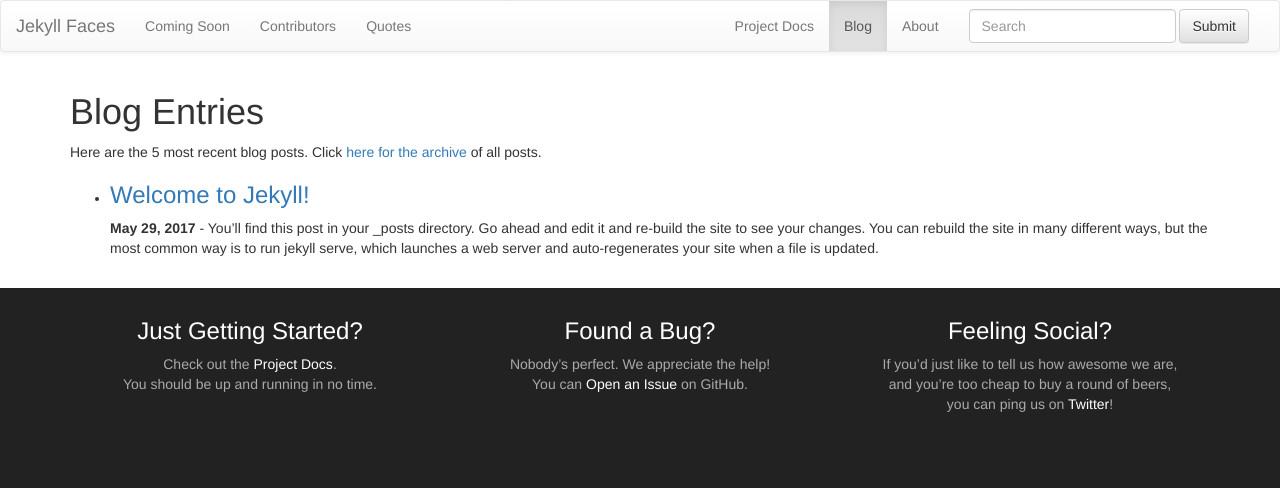
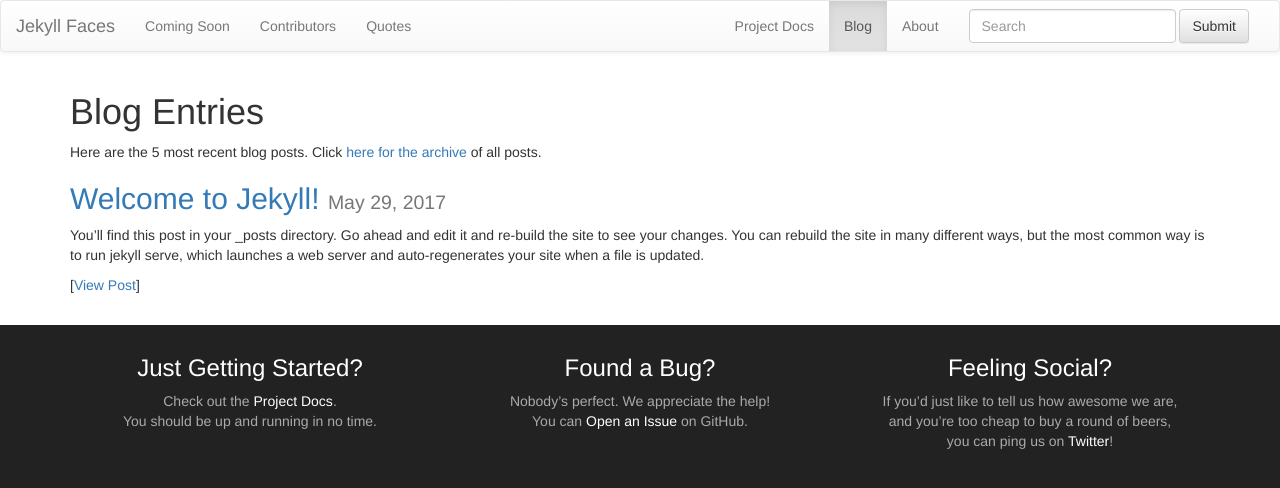
Before and after one commit to groundh0g/jekyllfaces, a Jekyll site: the page built from blog/index.md, in a window 1280 px wide. Shown: the top 488 px of the page. Built offline with Jekyll 4.4.1, drawn with Linux system fonts in a browser that asks for light colours; our own code applies the rules of GitHub Pages for plain Markdown files.

Commit message:
tweaks to blog and blog archive

```diff
--- a/_includes/blog-list-posts.liquid
+++ /dev/null
@@ -1,11 +0,0 @@
-
-{% assign post_count = site.posts | size %}
-{% assign post_limit = include.post_limit | default: post_count %}
-{% assign word_limit = include.word_limit | default: 25 %}
-
-{% for file in site.posts limit: post_limit %}
- * ### [{{ file.title | escape }}]({{ file.url }})<br/>
-   **{{ file.date | date: "%b %-d, %Y" }}** - {{ file.excerpt | default: file.content | strip_html | truncatewords: word_limit }}
-{% endfor %}
-
-  <!-- <p class="rss-subscribe">subscribe <a href="{{ "/feed.xml" | relative_url }}">via RSS</a></p> -->
--- a/blog/index.md
+++ b/blog/index.md
@@ -2,8 +2,17 @@
 layout: page
 ---
 
+{% assign numPosts = 5 %}
+
 # Blog Entries
 
-Here are the 5 most recent blog posts. Click [here for the archive]({{ site.baseurl }}/blog/archive.html) of all posts.
+Here are the {{ numPosts }} most recent blog posts. Click [here for the archive]({{ site.baseurl }}/blog/archive.html) of all posts.
 
-{% include blog-list-posts.liquid post_limit=5 word_limit=75 %}
+{% for post in site.posts limit: numPosts %}
+## [{{ post.title | escape }}]({{ post.url}}) <small>{{ post.date | date: "%b %-d, %Y" }}</small>
+
+{{ post.excerpt | strip_html }}
+
+[<a href="{{ post.url }}">View&nbsp;Post</a>]
+
+{% endfor %}
```
Also changed, not shown: blog/archive.md (+22 -1 lines).
